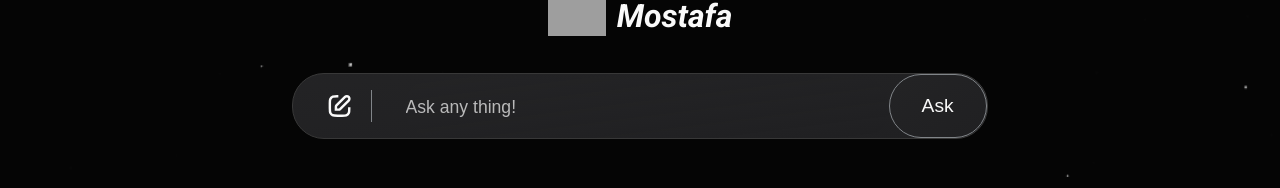
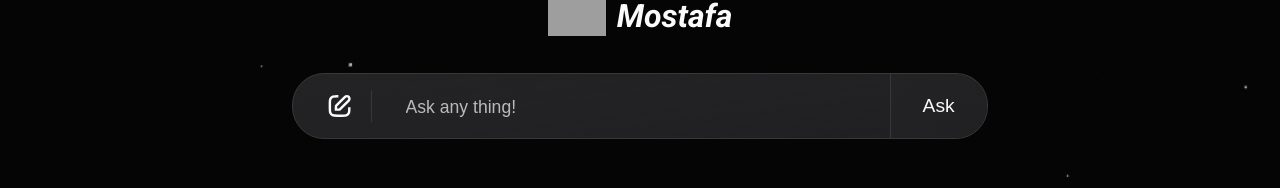
Before and after one commit to mostafa-portfolio/AI, a React (Vite) app: page / in a window 1280 px wide. Shown: the part 231-419 px from the top of the page. Built offline with nearby package versions, Linux system fonts and the light colour scheme; grey boxes are pictures that could not be loaded.

Commit message:
API , style changes

```diff
--- a/index.html
+++ b/index.html
@@ -3,6 +3,7 @@
   <head>
     <meta charset="UTF-8" />
     <link rel="icon" type="image/svg+xml" href="src/assets/logo.ico" />
+    <meta name="theme-color" content="#050505">
     <meta name="viewport" content="width=device-width, initial-scale=1.0 interactive-widget=resizes-content" />
     <link href="https://fonts.googleapis.com/css2?family=Poppins:wght@300;400;500;600&amp;display=swap" rel="stylesheet">
     <link href="https://fonts.googleapis.com/css2?family=Josefin+Sans:ital,wght@0,100..700;1,100..700&display=swap" rel="stylesheet">
--- a/src/AITextGen.js
+++ b/src/AITextGen.js
@@ -1,5 +1,4 @@
 export function textGen(text,setState,status) {
-    console.log(import.meta.env.VITE_API_KEY)
 
     async function query(data) {
         const config = {
@@ -36,7 +35,7 @@ export function textGen(text,setState,status) {
         ],
         model: "MiniMaxAI/MiniMax-M2.7:novita",
     }).then((response) => {
-        if(response===true){
+        if(response){
             setState(response.choices[0].message.content)
         }
         else if(status==="abort"){
--- a/src/App.css
+++ b/src/App.css
@@ -10,6 +10,7 @@
 
 body{
   background: url('assets/cover4.png');
+  background-color: #050505;
   font-family: 'Roboto', sans-serif;
   color: white;
 }
@@ -94,7 +95,8 @@ p,ul,li{
 }
 #form input , #form button{
   border: none;
-  border-radius: 2rem;
+  border-top-right-radius: 2rem;
+  border-bottom-right-radius: 2rem;
 }
 #form input{
   font-size: 17px;
@@ -110,11 +112,14 @@ p,ul,li{
   cursor: pointer;
   padding-left: 2rem;
   padding-right: 2rem;
-  border: 1px solid #818589;
+  border-left: 1px solid hsl(0, 0%, 22%);
 }
 
 #form button:hover{
   background-color: darkgrey  ;
+}
+#form button:focus{
+  background: linear-gradient(to bottom right, hsla(240, 1%, 18%, 0.251) 0%, hsla(240, 2%, 11%, 0) 100%), hsl(240, 2%, 13%);
 }
 #form input::placeholder{
   color: hsl(0, 0%, 98%);
@@ -127,7 +132,7 @@ p,ul,li{
   width: 2rem;
   height: 2rem;
   cursor: pointer;
-  border-right: 1px solid #818589;
+  border-right: 1px solid hsl(0, 0%, 22%);
   padding-right: 1em;
 }
 
```
Also changed, not shown: 1 other file (tests, documents, lock files or other folders).
